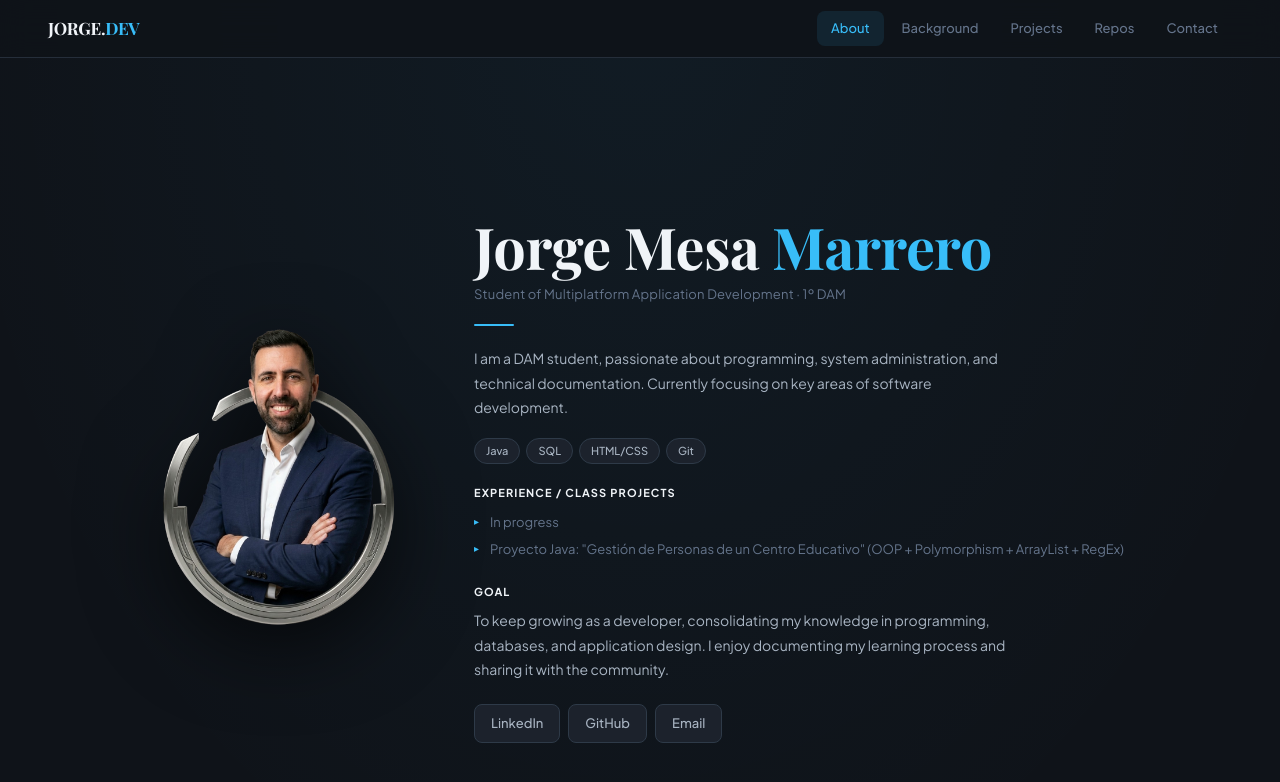
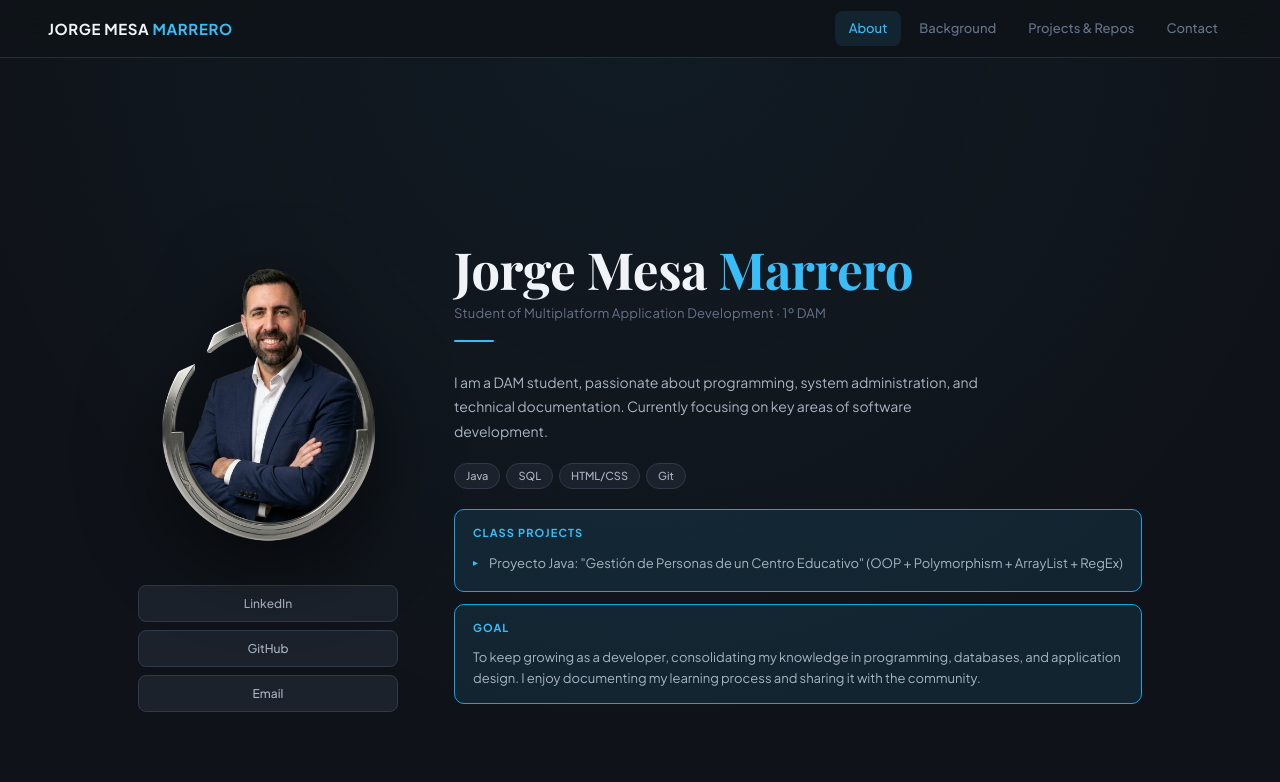
Before and after one commit to jmesmarrero/jmesmarrero.github.io, a Jekyll site: the page built from index.html, in a window 1280 px wide and 900 px high. Shown: the top 782 px of the window. Built offline with Jekyll 4.4.1, drawn with Linux system fonts in a browser that asks for light colours; some of the changed text lies outside the part shown.

Commit message:
cambios varios

```diff
--- a/assets/css/styles.css
+++ b/assets/css/styles.css
@@ -486,3 +486,147 @@ body {
   }
   .two-col-divider { display: none; }
 }
+
+/* ── TOPNAV LOGO actualizado ── */
+.topnav-logo {
+  font-family: 'Plus Jakarta Sans', sans-serif;
+  font-size: 15px;
+  font-weight: 700;
+  color: var(--text);
+  text-decoration: none;
+  letter-spacing: 0.04em;
+}
+.topnav-logo span { color: var(--accent); }
+
+/* ── HERO LEFT: foto centrada + botones debajo ── */
+.hero-layout {
+  display: grid;
+  grid-template-columns: 260px 1fr;
+  gap: 56px;
+  align-items: center;
+}
+
+.hero-left {
+  display: flex;
+  flex-direction: column;
+  align-items: center;
+  gap: 18px;
+}
+
+.hero-photo {
+  width: 100%;
+  max-width: 240px;
+  display: block;
+  object-fit: contain;
+  filter: drop-shadow(0 20px 40px rgba(0,0,0,0.65));
+}
+
+.hero-social {
+  display: flex;
+  flex-direction: column;
+  gap: 8px;
+  width: 100%;
+}
+
+.hero-social .btn {
+  width: 100%;
+  justify-content: center;
+  font-size: 12px;
+}
+
+/* ── HERO RIGHT: más espacio entre título y bio ── */
+.hero-right {}
+
+.hero-name {
+  font-family: 'Playfair Display', Georgia, serif;
+  font-size: clamp(32px, 4vw, 56px);
+  font-weight: 700;
+  line-height: 1.08;
+  letter-spacing: -0.5px;
+  color: var(--text);
+  margin: 0 0 6px;
+}
+.hero-name span { color: var(--accent); }
+
+.hero-sub {
+  font-size: 13px;
+  color: var(--muted);
+  margin: 0 0 16px;
+}
+
+.hero-line {
+  width: 40px;
+  height: 2px;
+  background: var(--accent);
+  border-radius: 2px;
+  margin-bottom: 28px;
+}
+
+.hero-bio {
+  font-size: 14px;
+  color: var(--text-2);
+  line-height: 1.75;
+  margin: 0 0 20px;
+  max-width: 540px;
+}
+
+/* ── INFO BOXES: cajas con borde accent ── */
+.info-box {
+  border: 1px solid var(--accent-dim);
+  border-radius: 10px;
+  padding: 14px 18px;
+  margin-bottom: 12px;
+  background: var(--accent-glow);
+}
+
+.info-box-title {
+  font-size: 11px;
+  font-weight: 700;
+  letter-spacing: 0.1em;
+  text-transform: uppercase;
+  color: var(--accent);
+  margin: 0 0 10px;
+}
+
+.info-box-text {
+  font-size: 13px;
+  color: var(--text-2);
+  line-height: 1.65;
+  margin: 0;
+}
+
+.hero-list {
+  list-style: none;
+  padding: 0;
+  margin: 0;
+}
+.hero-list li {
+  font-size: 13px;
+  color: var(--text-2);
+  padding: 3px 0 3px 16px;
+  position: relative;
+  line-height: 1.5;
+}
+.hero-list li::before {
+  content: '▸';
+  position: absolute;
+  left: 0;
+  top: 4px;
+  color: var(--accent);
+  font-size: 10px;
+}
+
+/* ── RESPONSIVE hero ── */
+@media (max-width: 860px) {
+  .hero-layout {
+    grid-template-columns: 1fr;
+    gap: 28px;
+    text-align: center;
+  }
+  .hero-photo { max-width: 160px; margin: 0 auto; }
+  .hero-social { flex-direction: row; justify-content: center; }
+  .hero-social .btn { width: auto; }
+  .hero-line { margin: 0 auto 28px; }
+  .hero-bio { margin: 0 auto 20px; }
+  .pillrow { justify-content: center; }
+}
--- a/index.html
+++ b/index.html
@@ -3,32 +3,33 @@ layout: default
 title: "Jorge Mesa Marrero — CV & Repos"
 ---
 
-<!-- ═══ TOPNAV ═══ -->
 <nav class="topnav">
-  <a class="topnav-logo" href="#hero">JORGE.<span>DEV</span></a>
+  <a class="topnav-logo" href="#hero">JORGE MESA <span>MARRERO</span></a>
   <div class="topnav-links">
     <a href="#hero">About</a>
     <a href="#background">Background</a>
-    <a href="#projects">Projects</a>
-    <a href="#repos">Repos</a>
+    <a href="#repos">Projects &amp; Repos</a>
     <a href="mailto:jorgemesamarrero@gmail.com">Contact</a>
   </div>
 </nav>
 
-<!-- ═══════════════════════════════════════════════
-     SECTION 1 — HERO / ABOUT ME
-═══════════════════════════════════════════════ -->
+<!-- SECTION 1: HERO -->
 <section class="fp-section" id="hero">
   <div class="fp-inner">
     <div class="hero-layout">
 
-      <!-- FOTO -->
-      <div class="hero-photo-wrap reveal">
+      <!-- IZQUIERDA: foto + botones -->
+      <div class="hero-left reveal">
         <img src="assets/img/perfil.png" alt="Jorge Mesa Marrero" class="hero-photo">
+        <div class="hero-social">
+          <a class="btn" href="https://www.linkedin.com/in/jmesmarrero" target="_blank">LinkedIn</a>
+          <a class="btn" href="https://github.com/jmesmarrero" target="_blank">GitHub</a>
+          <a class="btn" href="mailto:jorgemesamarrero@gmail.com">Email</a>
+        </div>
       </div>
 
-      <!-- CONTENIDO -->
-      <div>
+      <!-- DERECHA: contenido -->
+      <div class="hero-right">
         <h1 class="hero-name reveal">Jorge Mesa <span>Marrero</span></h1>
         <p class="hero-sub reveal reveal-d1">Student of Multiplatform Application Development · 1º DAM</p>
         <div class="hero-line reveal reveal-d1"></div>
@@ -45,23 +46,20 @@ title: "Jorge Mesa Marrero — CV & Repos"
           <span class="pill">Git</span>
         </div>
 
-        <p class="hero-block-title reveal reveal-d3">Experience / Class projects</p>
-        <ul class="hero-list reveal reveal-d3">
-          <li>In progress</li>
+        <div class="info-box reveal reveal-d3">
+          <p class="info-box-title">Class Projects</p>
+          <ul class="hero-list">
             <li>Proyecto Java: "Gestión de Personas de un Centro Educativo" (OOP + Polymorphism + ArrayList + RegEx)</li>
           </ul>
+        </div>
 
-        <p class="hero-block-title reveal reveal-d4">Goal</p>
-        <p class="hero-bio reveal reveal-d4" style="margin-bottom:22px">
+        <div class="info-box reveal reveal-d4">
+          <p class="info-box-title">Goal</p>
+          <p class="info-box-text">
             To keep growing as a developer, consolidating my knowledge in programming,
             databases, and application design. I enjoy documenting my learning process
             and sharing it with the community.
           </p>
-
-        <div class="btn-row reveal reveal-d4">
-          <a class="btn" href="https://www.linkedin.com/in/jmesmarrero" target="_blank">LinkedIn</a>
-          <a class="btn" href="https://github.com/jmesmarrero" target="_blank">GitHub</a>
-          <a class="btn" href="mailto:jorgemesamarrero@gmail.com">Email</a>
         </div>
       </div>
 
@@ -69,16 +67,13 @@ title: "Jorge Mesa Marrero — CV & Repos"
   </div>
 </section>
 
-<!-- ═══════════════════════════════════════════════
-     SECTION 2 — EDUCATION + WORK EXPERIENCE
-═══════════════════════════════════════════════ -->
+<!-- SECTION 2: BACKGROUND -->
 <section class="fp-section" id="background">
   <div class="fp-inner">
     <div class="sec-label reveal">Background</div>
-
     <div class="two-col">
 
-      <!-- LEFT: EDUCATION -->
+      <!-- Education -->
       <div class="reveal">
         <h2 class="two-col-title">Education &amp; Training</h2>
         <div class="tl">
@@ -127,14 +122,12 @@ title: "Jorge Mesa Marrero — CV & Repos"
         </div>
       </div>
 
-      <!-- DIVIDER -->
       <div class="two-col-divider reveal reveal-d1"></div>
 
-      <!-- RIGHT: WORK EXPERIENCE -->
+      <!-- Work -->
       <div class="reveal reveal-d2">
         <h2 class="two-col-title">Work Experience</h2>
         <div class="tl">
-
           <div class="tl-group">
             <div class="tl-group-lbl">Jobs</div>
             <div class="tl-entry">
@@ -156,7 +149,6 @@ title: "Jorge Mesa Marrero — CV & Repos"
               <p class="tl-place">ACCOR Hotels ★★★★ · Hamburg, Germany</p>
             </div>
           </div>
-
         </div>
       </div>
 
@@ -164,28 +156,17 @@ title: "Jorge Mesa Marrero — CV & Repos"
   </div>
 </section>
 
-<!-- ═══════════════════════════════════════════════
-     SECTION 3 — FEATURED PROJECTS
-═══════════════════════════════════════════════ -->
-<section class="fp-section" id="projects">
+<!-- SECTION 3: PROJECTS + REPOS juntos -->
+<section class="fp-section" id="repos">
   <div class="fp-inner">
-    <div class="sec-label reveal">
-      Featured projects
-      <span style="font-weight:400;color:var(--muted);text-transform:none;letter-spacing:0;font-size:12px">(topic: showcase)</span>
-    </div>
+
+    <div class="sec-label reveal">Featured projects <span style="font-weight:400;color:var(--muted);text-transform:none;letter-spacing:0;font-size:12px">(topic: showcase)</span></div>
     <div id="featured" class="cards reveal reveal-d1"></div>
-    <p class="muted reveal reveal-d2" style="margin-top:14px">
+    <p class="muted reveal" style="margin-top:10px;margin-bottom:44px">
       Add the topic <b style="color:var(--accent)">showcase</b> on GitHub to show a repo here.
     </p>
-  </div>
-</section>
 
-<!-- ═══════════════════════════════════════════════
-     SECTION 4 — REPOSITORIES
-═══════════════════════════════════════════════ -->
-<section class="fp-section" id="repos">
-  <div class="fp-inner">
-    <div class="sec-label reveal">My repositories</div>
+    <div class="sec-label reveal">All repositories</div>
     <div class="toolbar reveal reveal-d1">
       <input id="q" class="input" placeholder="Search repositories..." />
       <select id="sort" class="select">
@@ -233,40 +204,31 @@ const navObs = new IntersectionObserver((entries) => {
     }
   });
 }, { threshold: 0.4 });
+document.querySelectorAll('.fp-section').forEach(s => navObs.observe(s));
 
-sections.forEach(s => navObs.observe(s));
-
-/* ── GITHUB ── */
-function fmtDate(iso) {
-  return new Date(iso).toLocaleDateString('es-ES', { year:'numeric', month:'short', day:'2-digit' });
-}
-function bClass(i) { return ['border-blue','border-violet','border-emerald'][i % 3]; }
+function fmtDate(iso) { return new Date(iso).toLocaleDateString('es-ES',{year:'numeric',month:'short',day:'2-digit'}); }
+function bClass(i) { return ['border-blue','border-violet','border-emerald'][i%3]; }
 
 async function fetchRepos() {
-  const r = await fetch(
-    `https://api.github.com/users/${GITHUB_USERNAME}/repos?per_page=100&sort=updated`,
-    { headers: { 'Accept': 'application/vnd.github+json' } }
-  );
+  const r = await fetch(`https://api.github.com/users/${GITHUB_USERNAME}/repos?per_page=100&sort=updated`,
+    {headers:{'Accept':'application/vnd.github+json'}});
   if (!r.ok) throw new Error('Could not fetch GitHub API.');
   return (await r.json()).map(r => ({
-    name: r.name, html_url: r.html_url,
-    description: r.description || '',
-    language: r.language || '—',
-    stargazers_count: r.stargazers_count || 0,
-    updated_at: r.updated_at, topics: r.topics || []
+    name:r.name, html_url:r.html_url, description:r.description||'',
+    language:r.language||'—', stargazers_count:r.stargazers_count||0,
+    updated_at:r.updated_at, topics:r.topics||[]
   }));
 }
 
 function renderFeatured(repos) {
-  const list = repos.filter(r => r.topics.includes(FEATURED_TOPIC)).slice(0, 6);
+  const list = repos.filter(r=>r.topics.includes(FEATURED_TOPIC)).slice(0,6);
   const el = document.getElementById('featured');
   el.innerHTML = list.length ? '' : `<p class="muted">No repos with topic <b>${FEATURED_TOPIC}</b> yet.</p>`;
-  list.forEach((r, i) => {
-    const pills = r.topics.slice(0, 4).map(t => `<span class="pill">${t}</span>`).join('');
-    el.insertAdjacentHTML('beforeend', `
+  list.forEach((r,i) => {
+    const pills = r.topics.slice(0,4).map(t=>`<span class="pill">${t}</span>`).join('');
+    el.insertAdjacentHTML('beforeend',`
       <article class="card ${bClass(i)}">
-        <h3>${r.name}</h3>
-        <p class="muted">${r.description || 'No description yet'}</p>
+        <h3>${r.name}</h3><p class="muted">${r.description||'No description yet'}</p>
         <div class="pillrow"><span class="pill featured">★ Featured</span>${pills}</div>
         <div class="repo-meta"><span>⭐ ${r.stargazers_count}</span><span>🧩 ${r.language}</span><span>🕒 ${fmtDate(r.updated_at)}</span></div>
         <a class="btn" href="${r.html_url}" target="_blank" rel="noreferrer">View repo →</a>
@@ -275,31 +237,28 @@ function renderFeatured(repos) {
 }
 
 function applyFilters(repos) {
-  const q    = (document.getElementById('q').value || '').toLowerCase();
+  const q = (document.getElementById('q').value||'').toLowerCase();
   const sort = document.getElementById('sort').value;
   let out = repos.filter(r => {
-    const txt   = r.name.toLowerCase().includes(q) || r.description.toLowerCase().includes(q);
-    const topic = activeTopic === 'all' ? true : r.topics.includes(activeTopic);
+    const txt = r.name.toLowerCase().includes(q)||r.description.toLowerCase().includes(q);
+    const topic = activeTopic==='all' ? true : r.topics.includes(activeTopic);
     return txt && topic;
   });
-  if (sort === 'updated') out.sort((a,b) => new Date(b.updated_at) - new Date(a.updated_at));
-  if (sort === 'stars')   out.sort((a,b) => b.stargazers_count - a.stargazers_count);
-  if (sort === 'name')    out.sort((a,b) => a.name.localeCompare(b.name));
+  if(sort==='updated') out.sort((a,b)=>new Date(b.updated_at)-new Date(a.updated_at));
+  if(sort==='stars')   out.sort((a,b)=>b.stargazers_count-a.stargazers_count);
+  if(sort==='name')    out.sort((a,b)=>a.name.localeCompare(b.name));
   return out;
 }
 
 function renderRepos(repos) {
-  const el   = document.getElementById('repos-list');
+  const el = document.getElementById('repos-list');
   const list = applyFilters(repos);
   el.innerHTML = list.length ? '' : `<p class="muted">No results.</p>`;
-  list.forEach((r, i) => {
-    const pills = r.topics.length
-      ? r.topics.slice(0, 5).map(t => `<span class="pill">${t}</span>`).join('')
-      : `<span class="pill">no topics</span>`;
-    el.insertAdjacentHTML('beforeend', `
+  list.forEach((r,i) => {
+    const pills = r.topics.length ? r.topics.slice(0,5).map(t=>`<span class="pill">${t}</span>`).join('') : `<span class="pill">no topics</span>`;
+    el.insertAdjacentHTML('beforeend',`
       <article class="card ${bClass(i)}">
-        <h3>${r.name}</h3>
-        <p class="muted">${r.description || 'No description'}</p>
+        <h3>${r.name}</h3><p class="muted">${r.description||'No description'}</p>
         <div class="pillrow">${pills}</div>
         <div class="repo-meta"><span>⭐ ${r.stargazers_count}</span><span>🧩 ${r.language}</span><span>🕒 ${fmtDate(r.updated_at)}</span></div>
         <a class="btn" href="${r.html_url}" target="_blank" rel="noreferrer">Open →</a>
@@ -308,14 +267,12 @@ function renderRepos(repos) {
 }
 
 function bindUI() {
-  document.getElementById('q').addEventListener('input', () => renderRepos(allRepos));
-  document.getElementById('sort').addEventListener('change', () => renderRepos(allRepos));
+  document.getElementById('q').addEventListener('input',()=>renderRepos(allRepos));
+  document.getElementById('sort').addEventListener('change',()=>renderRepos(allRepos));
   document.querySelectorAll('.btn[data-topic]').forEach(btn => {
-    btn.addEventListener('click', () => {
-      document.querySelectorAll('.btn[data-topic]').forEach(b => b.classList.remove('active'));
-      btn.classList.add('active');
-      activeTopic = btn.dataset.topic;
-      renderRepos(allRepos);
+    btn.addEventListener('click',()=>{
+      document.querySelectorAll('.btn[data-topic]').forEach(b=>b.classList.remove('active'));
+      btn.classList.add('active'); activeTopic=btn.dataset.topic; renderRepos(allRepos);
     });
   });
 }
@@ -326,9 +283,8 @@ async function main() {
   renderFeatured(allRepos);
   renderRepos(allRepos);
 }
-
 main().catch(err => {
-  document.getElementById('featured').innerHTML   = `<p class="muted">${err.message}</p>`;
+  document.getElementById('featured').innerHTML = `<p class="muted">${err.message}</p>`;
   document.getElementById('repos-list').innerHTML = `<p class="muted">${err.message}</p>`;
 });
 </script>
```
Also changed, not shown: other parts of index.html (+4 -14 lines). Lines whose indentation alone changed are shown as unchanged.
